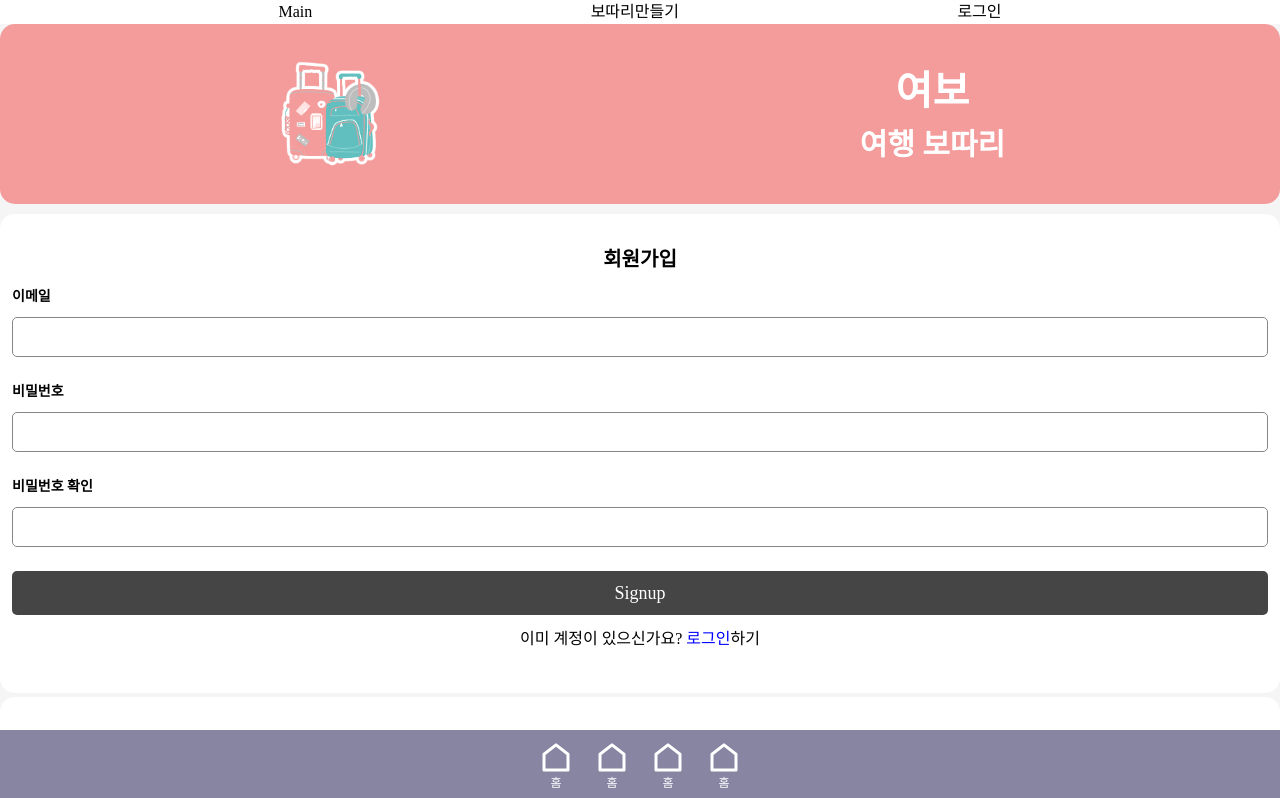
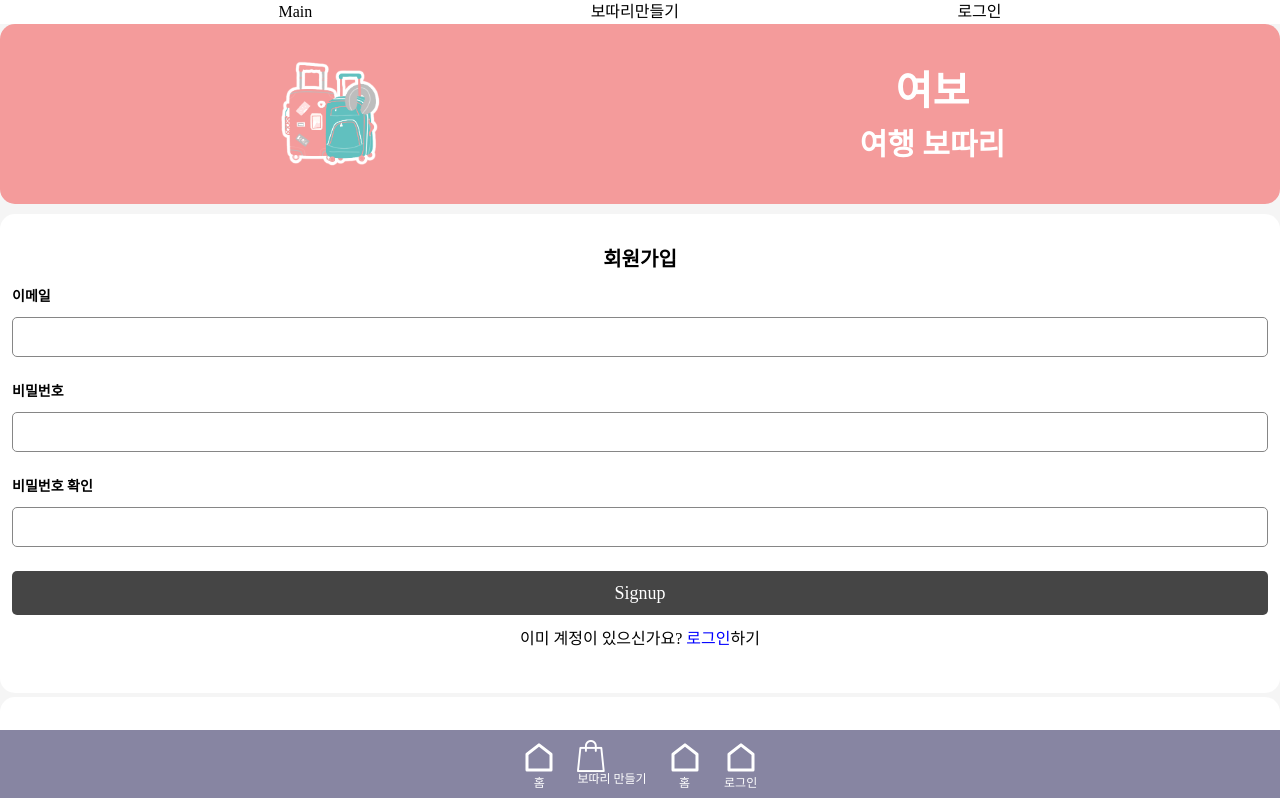
Before and after one commit to seulseul2/Yeobo, a React (Create React App) app in the folder frontend/yeobo/: page /Signup in a window 1280 px wide. Shown: the top 798 px of the page. Built offline with nearby package versions, Linux system fonts and the light colour scheme; a web font is replaced by a local one.

Commit message:
[F] ADD_...

```diff
--- a/frontend/yeobo/src/BottomNavBar.js
+++ b/frontend/yeobo/src/BottomNavBar.js
@@ -1,23 +1,33 @@
 import './BottomNavBar.scss';
+import { Link } from 'react-router-dom';
+import bag from './images/icons/shopping-bag36.png';
 
 const BottomNavBar = () => {
   return <div className='bottom'>
     <div className='bottomBox'>
       <div className='iconTab'>
-        <svg className='homeIcon' xmlns="http://www.w3.org/2000/svg" viewBox="0 0 24 24" width="36" height="36"><path fill="none" d="M0 0h24v24H0z"/><path d="M21 20a1 1 0 0 1-1 1H4a1 1 0 0 1-1-1V9.49a1 1 0 0 1 .386-.79l8-6.222a1 1 0 0 1 1.228 0l8 6.222a1 1 0 0 1 .386.79V20zm-2-1V9.978l-7-5.444-7 5.444V19h14z" fill="rgba(255,255,255,1)"/></svg>
-        <p className='iconText'>홈</p>
+        <Link to='/'>
+          <svg className='homeIcon' xmlns="http://www.w3.org/2000/svg" viewBox="0 0 24 24" width="36" height="36"><path fill="none" d="M0 0h24v24H0z"/><path d="M21 20a1 1 0 0 1-1 1H4a1 1 0 0 1-1-1V9.49a1 1 0 0 1 .386-.79l8-6.222a1 1 0 0 1 1.228 0l8 6.222a1 1 0 0 1 .386.79V20zm-2-1V9.978l-7-5.444-7 5.444V19h14z" fill="rgba(255,255,255,1)"/></svg>
+          <p className='iconText'>홈</p>
+        </Link>
       </div>
       <div className='iconTab'>
-        <svg className='homeIcon' xmlns="http://www.w3.org/2000/svg" viewBox="0 0 24 24" width="36" height="36"><path fill="none" d="M0 0h24v24H0z"/><path d="M21 20a1 1 0 0 1-1 1H4a1 1 0 0 1-1-1V9.49a1 1 0 0 1 .386-.79l8-6.222a1 1 0 0 1 1.228 0l8 6.222a1 1 0 0 1 .386.79V20zm-2-1V9.978l-7-5.444-7 5.444V19h14z" fill="rgba(255,255,255,1)"/></svg>
-        <p className='iconText'>홈</p>
+        <Link to='/Boddari'>
+          <img className='homeIcon' src={bag} alt=""/>
+          <p className='iconText'>보따리 만들기</p>
+        </Link>
       </div>
       <div className='iconTab'>
-        <svg className='homeIcon' xmlns="http://www.w3.org/2000/svg" viewBox="0 0 24 24" width="36" height="36"><path fill="none" d="M0 0h24v24H0z"/><path d="M21 20a1 1 0 0 1-1 1H4a1 1 0 0 1-1-1V9.49a1 1 0 0 1 .386-.79l8-6.222a1 1 0 0 1 1.228 0l8 6.222a1 1 0 0 1 .386.79V20zm-2-1V9.978l-7-5.444-7 5.444V19h14z" fill="rgba(255,255,255,1)"/></svg>
-        <p className='iconText'>홈</p>
+        <Link to='/'>
+          <svg className='homeIcon' xmlns="http://www.w3.org/2000/svg" viewBox="0 0 24 24" width="36" height="36"><path fill="none" d="M0 0h24v24H0z"/><path d="M21 20a1 1 0 0 1-1 1H4a1 1 0 0 1-1-1V9.49a1 1 0 0 1 .386-.79l8-6.222a1 1 0 0 1 1.228 0l8 6.222a1 1 0 0 1 .386.79V20zm-2-1V9.978l-7-5.444-7 5.444V19h14z" fill="rgba(255,255,255,1)"/></svg>
+          <p className='iconText'>홈</p>
+        </Link>
       </div>
       <div className='iconTab'>
-        <svg className='homeIcon' xmlns="http://www.w3.org/2000/svg" viewBox="0 0 24 24" width="36" height="36"><path fill="none" d="M0 0h24v24H0z"/><path d="M21 20a1 1 0 0 1-1 1H4a1 1 0 0 1-1-1V9.49a1 1 0 0 1 .386-.79l8-6.222a1 1 0 0 1 1.228 0l8 6.222a1 1 0 0 1 .386.79V20zm-2-1V9.978l-7-5.444-7 5.444V19h14z" fill="rgba(255,255,255,1)"/></svg>
-        <p className='iconText'>홈</p>
+        <Link to='/Login'>
+          <svg className='homeIcon' xmlns="http://www.w3.org/2000/svg" viewBox="0 0 24 24" width="36" height="36"><path fill="none" d="M0 0h24v24H0z"/><path d="M21 20a1 1 0 0 1-1 1H4a1 1 0 0 1-1-1V9.49a1 1 0 0 1 .386-.79l8-6.222a1 1 0 0 1 1.228 0l8 6.222a1 1 0 0 1 .386.79V20zm-2-1V9.978l-7-5.444-7 5.444V19h14z" fill="rgba(255,255,255,1)"/></svg>
+          <p className='iconText'>로그인</p>
+        </Link>
       </div>
     </div>
   </div>
```
Also changed, not shown: frontend/yeobo/src/images/icons/shopping-bag.png (added), frontend/yeobo/src/images/icons/shopping-bag36.png (added).
